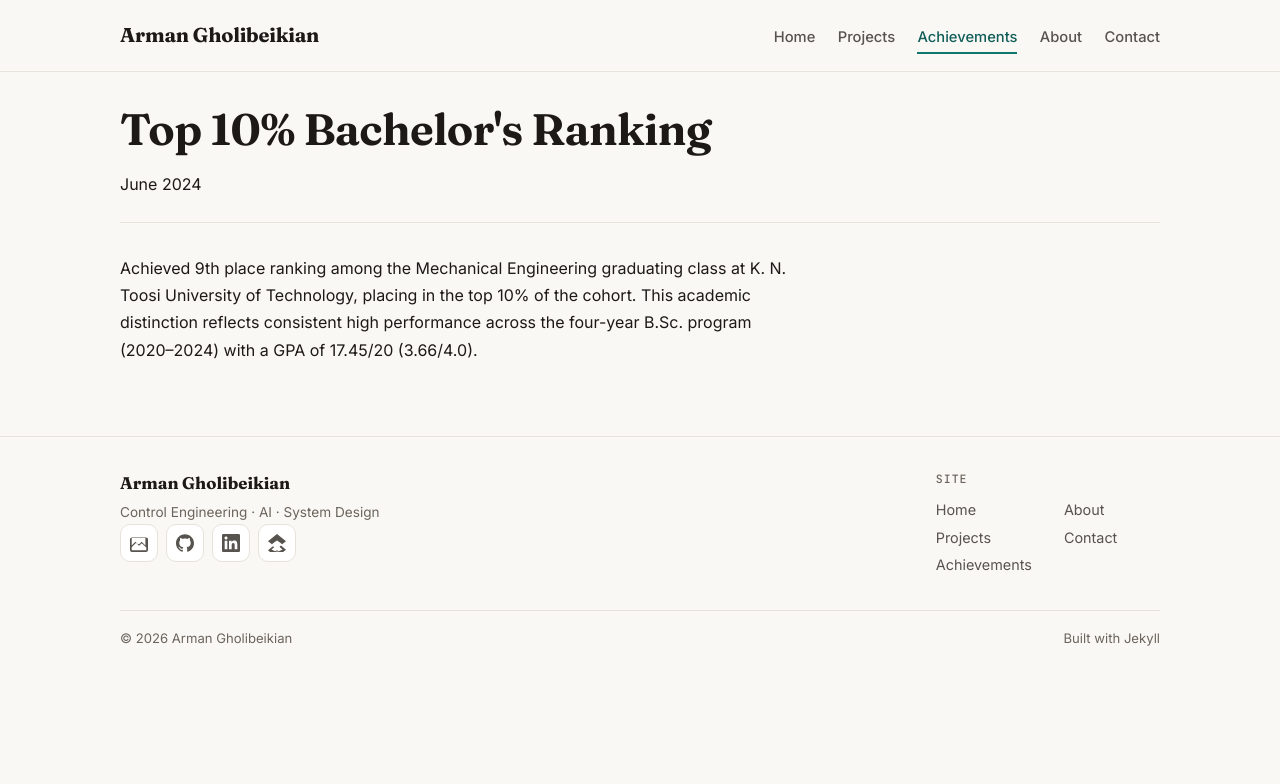
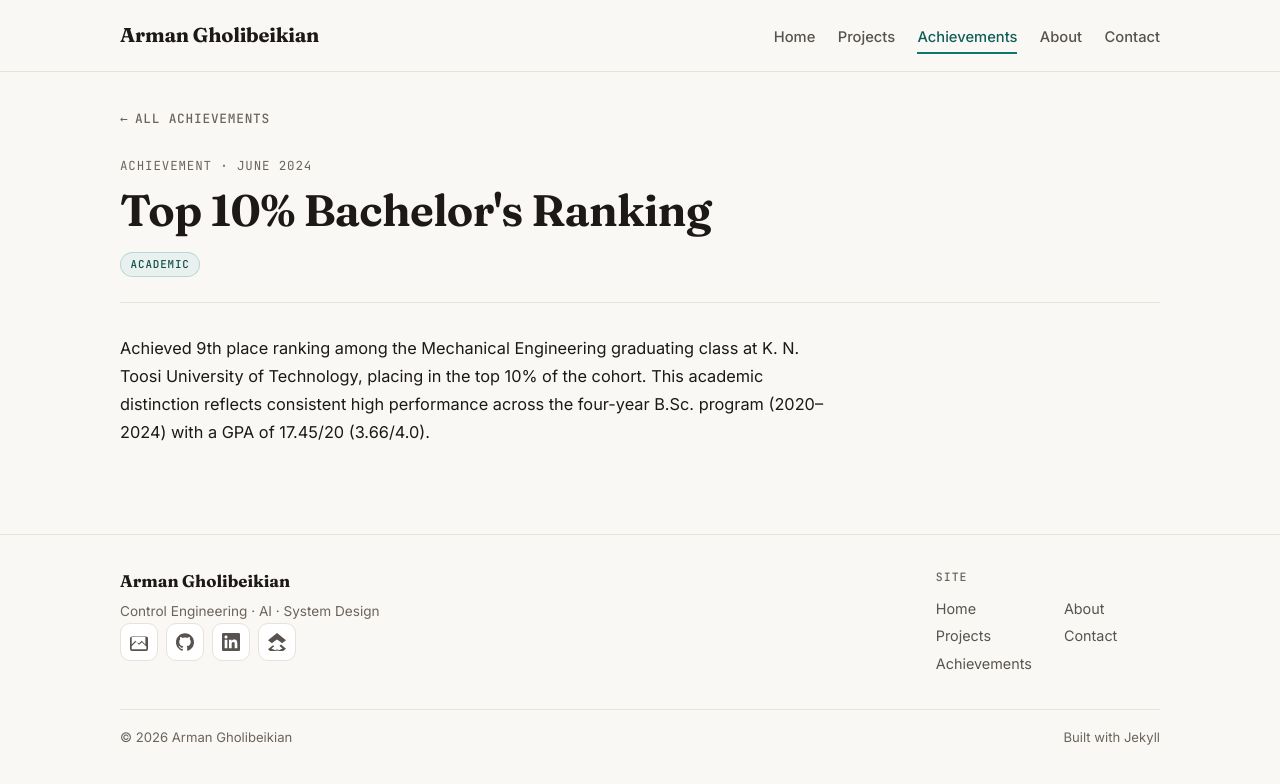
Before and after one commit to Armangb1/Armangb1.github.io, a Jekyll site: the page built from _achievements/top10-bachelor-ranking.md, in a window 1280 px wide. Shown: the top 784 px of the page. Built offline with Jekyll 4.4.1, drawn with Linux system fonts in a browser that asks for light colours.

Commit message:
feat: restyle achievements as year-grouped timeline with category chips

```diff
--- a/_layouts/achievement.html
+++ b/_layouts/achievement.html
@@ -3,10 +3,39 @@
 ---
 <article class="container page">
   <header class="entry-header">
+    <p class="back-row"><a class="back-link" href="{{ '/achievements/' | relative_url }}">All achievements</a></p>
+    <p class="page-count">Achievement{% if page.date %} · {{ page.date | date: "%B %Y" }}{% endif %}</p>
     <h1>{{ page.title }}</h1>
-    {% if page.date %}<p class="entry-date">{{ page.date | date: "%B %Y" }}</p>{% endif %}
+    {% if page.category %}<span class="chip">{{ page.category }}</span>{% endif %}
   </header>
-  <div class="page-body">
+  <div class="entry-body">
     {{ content }}
   </div>
+
+  {% assign sorted = site.achievements | sort: 'date' | reverse %}
+  {% assign newer = nil %}
+  {% assign older = nil %}
+  {% for a in sorted %}
+    {% if a.url == page.url %}
+      {% unless forloop.first %}{% assign ni = forloop.index0 | minus: 1 %}{% assign newer = sorted[ni] %}{% endunless %}
+      {% unless forloop.last %}{% assign oi = forloop.index0 | plus: 1 %}{% assign older = sorted[oi] %}{% endunless %}
+    {% endif %}
+  {% endfor %}
+
+  {% if newer or older %}
+  <nav class="pager" aria-label="Achievement navigation">
+    {% if newer %}
+    <a class="pager-link" href="{{ newer.url | relative_url }}">
+      <span class="pager-label">← Newer</span>
+      <span class="pager-title">{{ newer.title }}</span>
+    </a>
+    {% else %}<span></span>{% endif %}
+    {% if older %}
+    <a class="pager-link pager-next" href="{{ older.url | relative_url }}">
+      <span class="pager-label">Older →</span>
+      <span class="pager-title">{{ older.title }}</span>
+    </a>
+    {% else %}<span></span>{% endif %}
+  </nav>
+  {% endif %}
 </article>
```
Also changed, not shown: achievements.md (+15 -7 lines).
